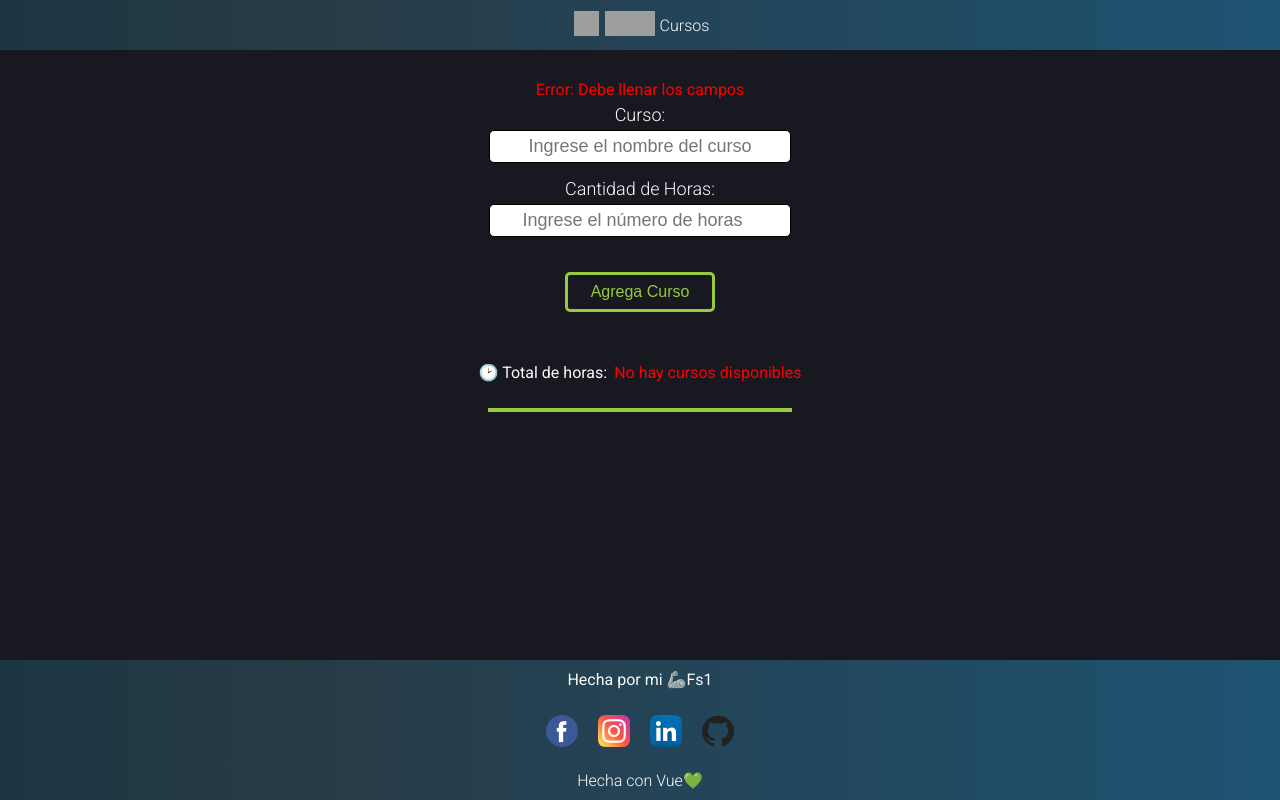
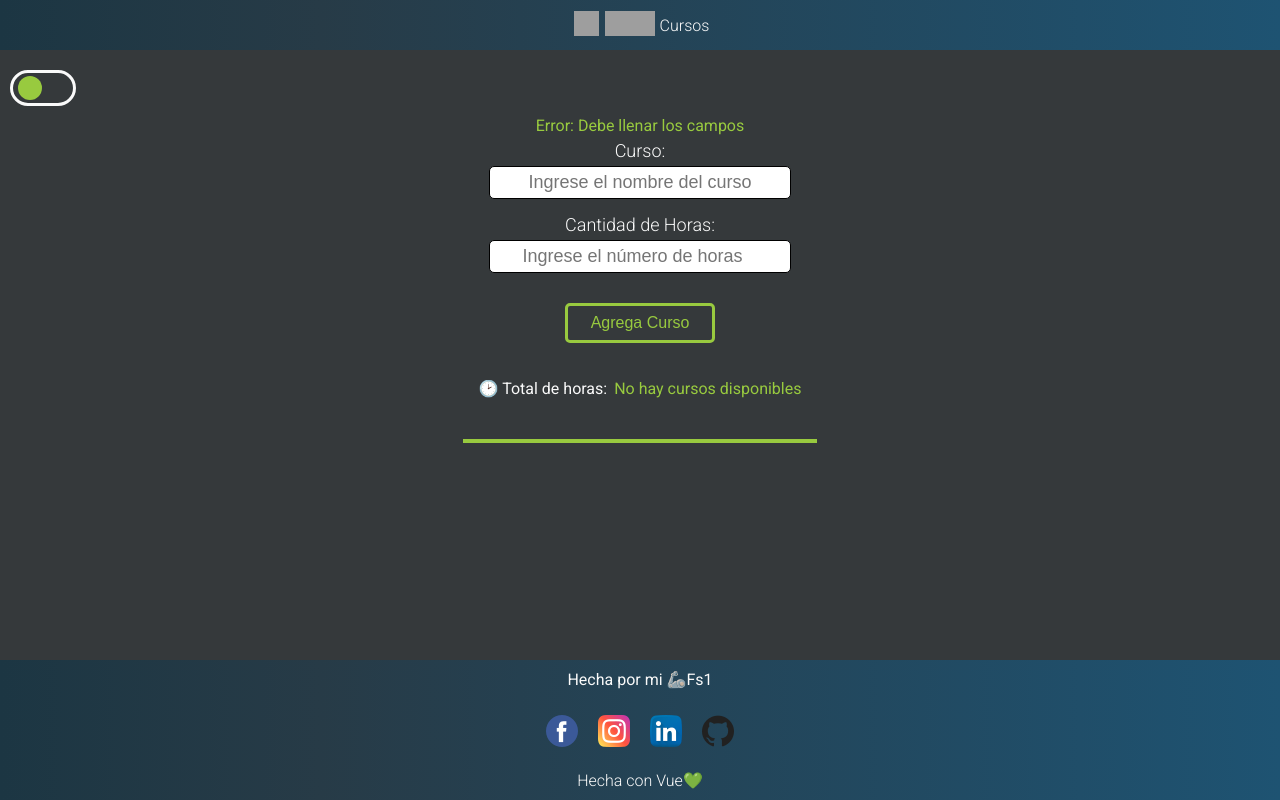
Before and after one commit to FSIce1/Mis-Cursos, a plain HTML site: page index.html in a window 1280 px wide. Both pictures are taken after a click on the button "Agrega Curso". Drawn offline with nearby package versions, Linux system fonts and the light colour scheme; grey boxes are pictures that could not be loaded.

Commit message:
Cambios Varios

```diff
--- a/index.css
+++ b/index.css
@@ -9,13 +9,18 @@
     );
 
     --blanco: #fafafa;
-    --oscuro: #313131;
+    --oscuro: #35393B;
     --oscuro2: #181821;
     --verde: #98CA3F;
 }
 
+html {
+    min-height: 100%;
+    position: relative;
+}
+
 body {
-    background: var(--oscuro2);
+    background: var(--oscuro);
     margin: 0;
 
     font-family: "Roboto", sans-serif;
@@ -36,6 +41,50 @@ header {
 figure {
     margin: 0;
     padding: 0;
+}
+
+.switch {
+    margin: 0px 0px 0px 10px;
+}
+
+input[type="checkbox"] {
+	visibility: hidden;
+}
+
+input[type="checkbox"]:checked + label {
+    transform: rotate(360deg);
+    background-color: var(--verde);
+}
+
+input[type="checkbox"]:checked + label:before {
+    transform: translateX(25px);
+    background-color: #FFF;
+}
+
+.label {
+	display: flex;
+	width: 60px;
+	height: 30px;
+	border: 3px solid;
+	border-radius: 99em;
+	position: relative;
+	transition: transform .75s ease-in-out;
+	transform-origin: 50% 50%;
+	cursor: pointer;
+}
+
+.label:before {
+    transition: transform .75s ease;
+    transition-delay: .5s;
+    content: "";
+    display: block;
+    position: absolute;
+    width: 24px;
+    height: 24px;
+    background-color: var(--verde);
+    border-radius: 50%;
+    top: 3px;
+    left: 5px;
 }
 
 
@@ -78,7 +127,7 @@ figure {
 
     width: 100%;
     height: fit-content;
-    margin-top: 30px;
+    margin-top: 10px;
 }
 
 .formulario-container > label {
@@ -108,10 +157,10 @@ figure {
     width: 150px;
     height: 40px;
     border: 3px solid var(--verde);
-    background: var(--oscuro2);
+    background: var(--oscuro);
     border-radius: 5px;
     font-size: 1rem;
-    margin: 25px 0px;
+    margin: 20px 0px;
     color: var(--verde);
 
     cursor: pointer;
@@ -123,7 +172,7 @@ figure {
     align-items: center;
     justify-content: center;
 
-    margin: 10px 0px;
+    margin: 0px 0px 20px 0px;
 }
 
 .derecha {
@@ -135,15 +184,19 @@ figure {
 .cursos-contenedor {
     display: flex;
     align-items: center;
-    justify-content: center;
+    /* justify-content: center; */
     flex-direction: column;
     width: 100%;
-    height: fit-content;
+
+    margin: 25px 0px;
+    margin-bottom: 200px;
+
 }
 
 .cursos-lista {
     font-weight: 300;
     font-size: 1.2rem;
+    height: 150px;
     /* width: 300px; */
 
 }
@@ -155,7 +208,7 @@ figure {
 
 .cursos-lista__header > th {
     padding: 2px 8px;
-    color: var(--oscuro2);
+    color: var(--oscuro);
 }
 
 .centrame {
@@ -163,7 +216,7 @@ figure {
 }
 
 .tabla {
-    width: 300px;
+    width: 350px;
     border: 2px solid var(--verde);
 }
 
@@ -173,7 +226,7 @@ figure {
 }
 
 .tabla tbody {
-    height: 100px;
+    height: 115px;
     overflow-y: scroll;
     overflow-x: auto;
 }
@@ -212,9 +265,8 @@ tbody td:last-child, thead th:last-child {
     width: 100%;
     background-image: var(--fondo);
 
-    height: fit-content;
     position: absolute;
-    bottom: 0;
+    bottom: 0px;
 }
 
 .footer-titulo {
--- a/index.html
+++ b/index.html
@@ -16,7 +16,7 @@
 
 <body>
 
-    <div id="main">
+    <div id="main" :style="{ background: '#'+color}">
 
 
         <!-- *CABECERA -->
@@ -35,27 +35,32 @@
 
         </header>
 
+        <!-- <input class="button " type="button" :style="{ background: '#'+color}" v-on:click="cambiaColor" value="Agrega Curso"> -->
+
+        <!--!SWICTH-->
+        <div class="switch">
+            <input type="checkbox" id="switch" v-on:click="cambiaColor">
+            <label class="label" for="switch"></label>
+        </div>
+
         <!-- *FORMULARIO DE CURSO -->
-
         <section class="formulario-container">
 
-            <span v-if="error" class="error">Error: Debe llenar los campos</span>
+            <span v-if="error" :style="{color: '#'+colorError}" class="error" >Error: Debe llenar los campos</span>
 
-            <label for="nombreCurso">Curso: </label>
+            <label for="nombreCurso" :style="{color: '#'+colorTexto}">Curso: </label>
             <input class="input" type="text" v-model="nombreCurso" name="nombreCurso" placeholder="Ingrese el nombre del curso">
 
-            <label for="numeroCurso">Cantidad de Horas: </label>
+            <label for="numeroCurso" :style="{color: '#'+colorTexto}">Cantidad de Horas: </label>
             <input class="input" type="number" v-model="numeroCurso" name="numeroCurso" placeholder="Ingrese el número de horas">
 
-            <input class="button" type="button" v-on:click="agregaCurso" value="Agrega Curso">
+            <input class="button" type="button" :style="{ background: '#'+color}" v-on:click="agregaCurso" value="Agrega Curso">
 
         </section>
 
         <!-- *TOTAL DE HORAS -->
-
         <section class="total-horas">
-            <p>🕑 Total de horas: <span class="error derecha">{{tiempototal}}</span> </p>
-
+            <p :style="{color: '#'+colorTexto}">🕑 Total de horas: <span :style="{color: '#'+colorError}" class="error derecha">{{tiempototal}}</span> </p>
         </section>
 
         <!-- *LISTA DE CURSOS -->
@@ -74,8 +79,8 @@
 
                     <tbody>
                         <tr v-for="(curso, key) in cursos" :key="key">
-                            <td>{{ curso.nombreCurso }}</td>
-                            <td class="centrame">{{ curso.numeroCurso }}</td>
+                            <td :style="{color: '#'+colorTexto}">{{ curso.nombreCurso }}</td>
+                            <td :style="{color: '#'+colorTexto}" class="centrame">{{ curso.numeroCurso }}</td>
                         </tr>
                     </tbody>
 
@@ -86,14 +91,10 @@
         </section>
 
         <!-- *FOOTER -->
-
         <footer class="footer">
             <p class="footer-titulo" >Hecha por mi <span>🦾</span>Fs1</p>
 
             <ul class="footer-list-items">
-                <!-- <li v-for="(student, key) in students" v-bind:key="key">
-                    🔥 {{ student }}
-                </li>  -->
 
                 <li>
                     <a href="#">
@@ -115,12 +116,6 @@
                         <img src="img/github.png" alt="GitHub">
                     </a>
                 </li>
-<!--
-                <li>Nombre 1</li>
-                <li>Nombre 2</li>
-                <li>Nombre 3</li>
-                <li>Nombre 4</li>
-                <li>Nombre 5</li> -->
 
             </ul>
 
@@ -128,6 +123,8 @@
             <span class="footer-hecha">Hecha con <a href="https://vuejs.org/" target="_blank">Vue💚</a></span>
 
         </footer>
+
+
     </div>
 
 
--- a/index.js
+++ b/index.js
@@ -13,13 +13,15 @@ new Vue({
             students: ["Wandy Santana", "Megan Herrera", "Zeus Amenadiel", "Johan Garzon"],
             cursos: [],
             nombreCurso: "",
+            color: "35393B",
+            colorTexto: "fafafa",
             numeroCurso: "",
+            colorError: "98CA3F",
             error: false
         }
     },
     methods: {
         agregaCurso(){
-            console.log('SSS');
             if(this.nombreCurso === "" || this.numeroCurso === ""){
                 return (this.error = true)
             } else {
@@ -36,7 +38,26 @@ new Vue({
             this.nombreCurso = "";
             this.numeroCurso = "";
 
+        },
+
+        cambiaColor(){
+
+            console.log(this.color)
+
+            if(this.color==='35393B'){ // DE OSCURO -> BLANCO
+                this.color='fafafa'; // Fondo blanco
+                this.colorTexto='35393B'; // Texto color plomo
+                this.colorError='ff0000'; // Error color rojo
+            }else { // De BLANCO -> OSCURO
+                this.color='35393B';    // Fondo plomo
+                this.colorTexto='fafafa'; // Texto color blanco
+                this.colorError='98CA3F'; // Error color verde
+            }
+
+            //this.color=='35393B'?this.color=='fafafa':this.color=='35393B'
+            //this.color = this.color.split('').reverse().join('')
         }
+
     },
 
     computed: {
```
